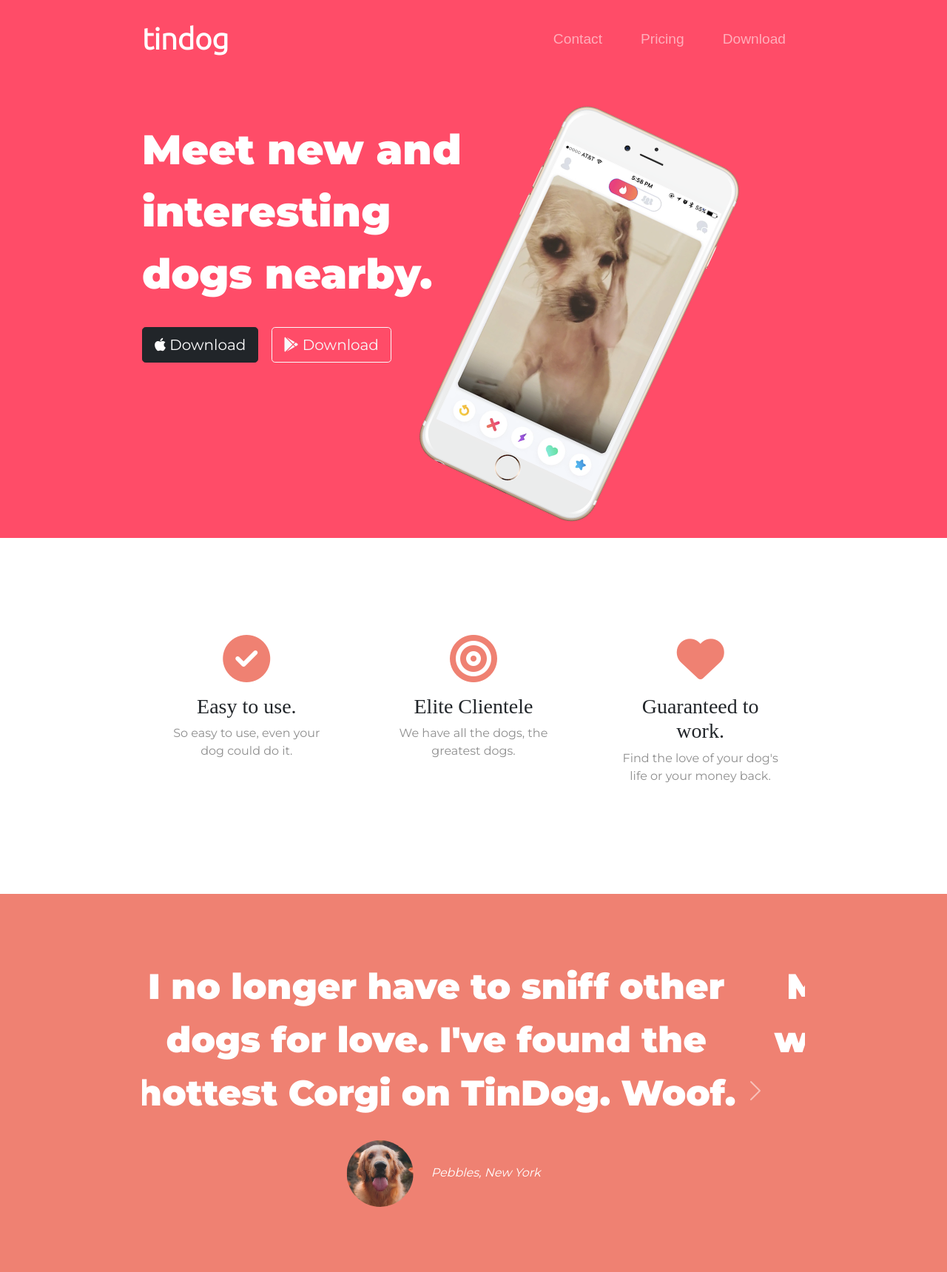
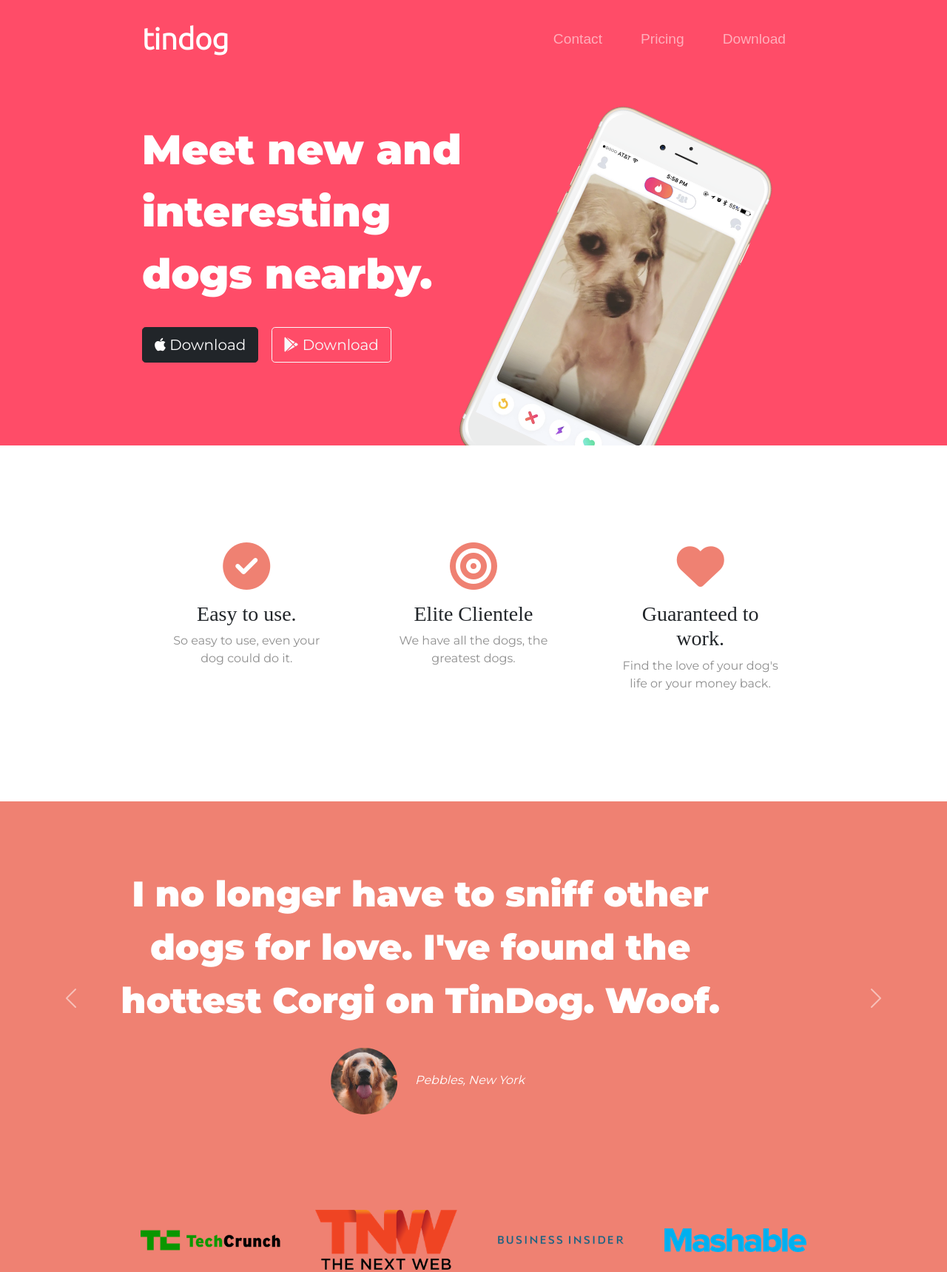
Before and after one commit to Renegado-MLJ/WebPageEG, a plain HTML site: page index.html in a window 1280 px wide. Shown: the part 20-1739 px from the top of the page at 74% size. Drawn offline with nearby package versions, Linux system fonts and the light colour scheme.

Commit message:
Update styles.css

```diff
--- a/styles.css
+++ b/styles.css
@@ -7,7 +7,7 @@
 }
 
 .container-fluid{
-  padding: 3% 15%;
+  padding: 3% 15% 7%;
 }
 
 h1{
@@ -65,13 +65,18 @@
 /* title image */
 
 .title-img{
-  width: 60%;
+  width: 20%;
   transform: rotate(25deg);
+  position: absolute;
+  right: 25%;
 }
 
 /* Feature section */
 #features{
-  padding: 7% 15%
+  padding: 7% 15%;
+  background-color: #fff;
+  position: relative;
+  z-index: 1;
 }
 
 .feature-box{
@@ -91,7 +96,6 @@
 /* Testimonials */
 #testimonials{
   background-color: #ef8172;
-  padding: 7% 15%;
   text-align: center;
   color: #fff;
 }
@@ -100,6 +104,10 @@
   border-radius: 100%;
   width: 10%;
   margin: 20px;
+}
+
+.carousel-item{
+  padding: 7% 15%;
 }
 
 #press{
@@ -112,3 +120,14 @@
   width: 15%;
   margin: 20px 20px 50px;
 }
+
+/* Pricing */
+
+#pricing{
+  text-align: center;
+  padding: 100px;
+}
+
+.pricing-column{
+  padding: 3% 2%;
+}
```
